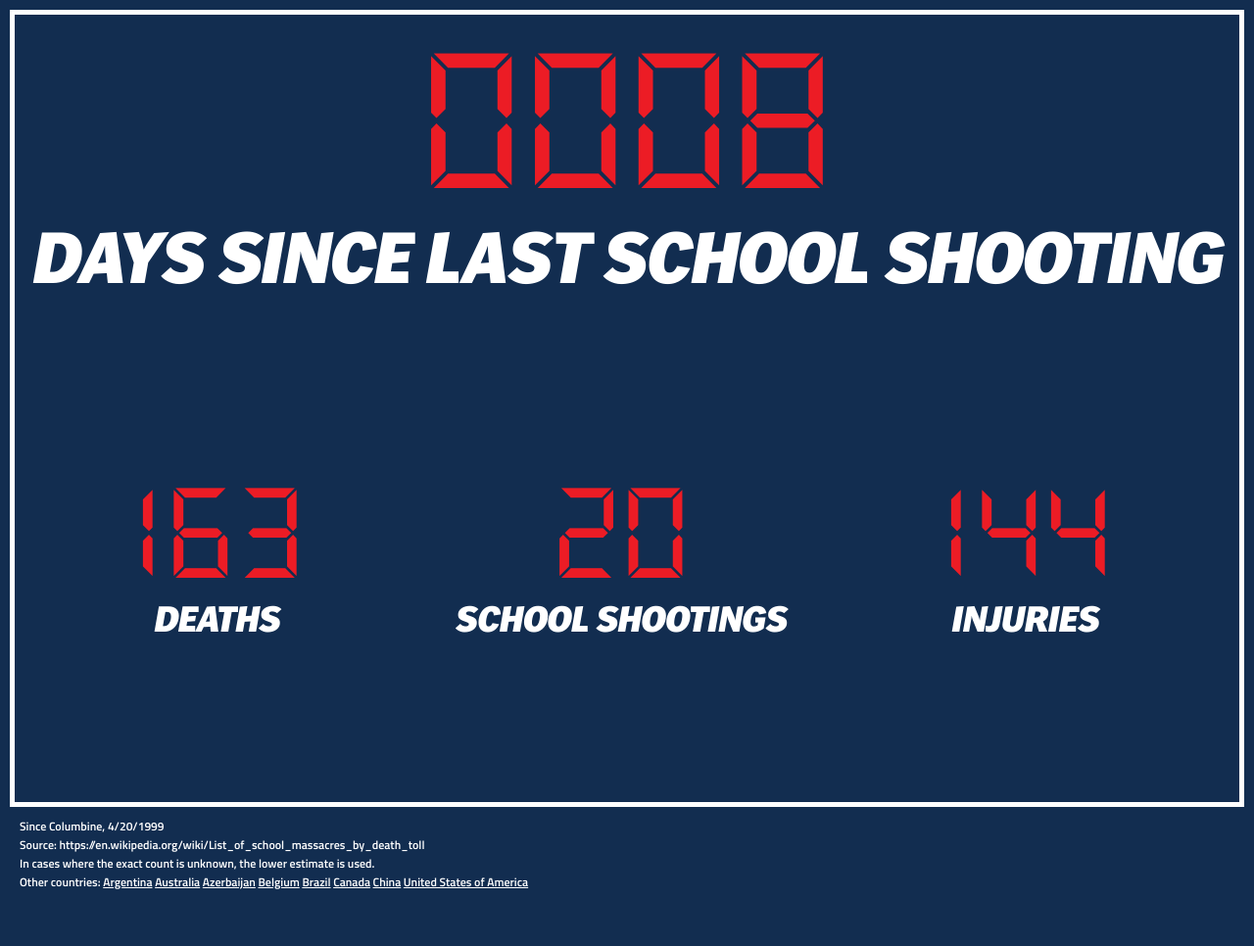
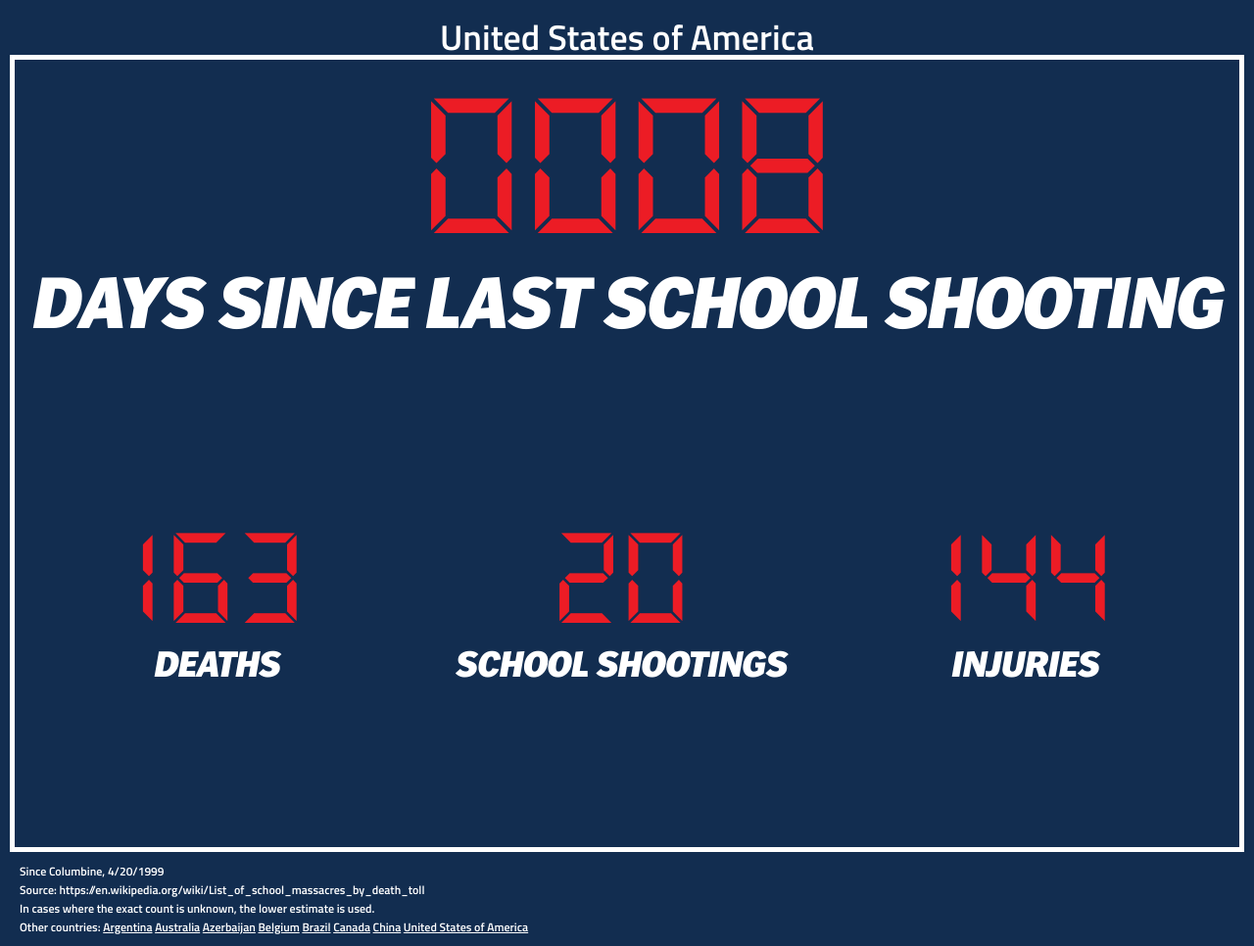
Before and after one commit to chrisdclemens/ShootingsScoreboard, a Jekyll site: the page built from index.html, in a window 1280 px wide. Shown: the whole page at 98% size. Built offline with Jekyll 4.4.1, drawn with Linux system fonts in a browser that asks for light colours; before the commit the page ends 920 px from its top, so only the background shows below that.

Commit message:
Update scoreboard.html

```diff
--- a/_layouts/scoreboard.html
+++ b/_layouts/scoreboard.html
@@ -7,6 +7,7 @@
     <link rel="stylesheet" href="style.css" type="text/css">
   </head>
   <body>
+    <div id="country_title">{{page.title}}</div>
       <div id="scoreBoard">
       <div class="stat" id="sinceLast">
           <div class="number" id="daysSince"></div>
```
